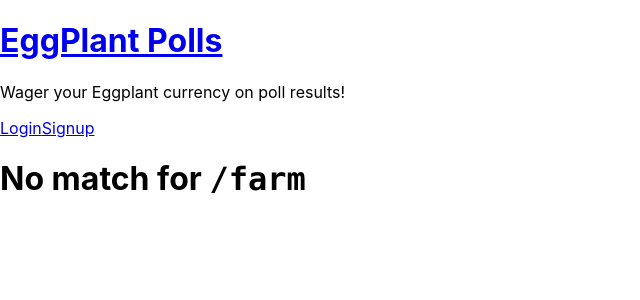
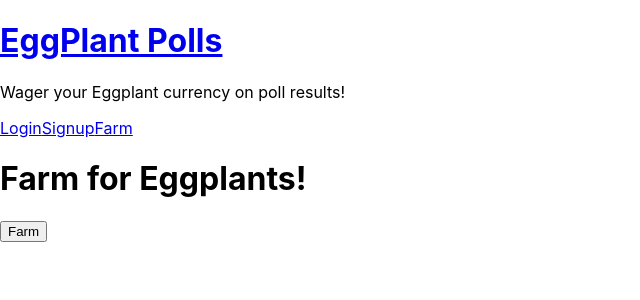
Before and after one commit to dhclarke99/eggplant_polls, a React (Create React App) app in the folder client/: page /farm in a window 1280 px wide. Shown: the top 300 px of the page, without its empty margins (0-640 px from the left). Built offline with nearby package versions, Linux system fonts and the light colour scheme.

Commit message:
added page for Farm

```diff
--- a/client/src/components/header/index.js
+++ b/client/src/components/header/index.js
@@ -35,6 +35,9 @@ const Header = () => {
               <Link className="btn btn-lg btn-light m-2" to="/signup">
                 Signup
               </Link>
+              <Link className="btn btn-lg btn-light m-2" to="/farm">
+                Farm
+              </Link>
             </>
           )}
         </div>
--- a/client/src/pages/Farm.js
+++ b/client/src/pages/Farm.js
@@ -1,17 +1,18 @@
 import React from 'react';
-import { useLocation } from 'react-router-dom';
 
-function NotFound() {
-  let location = useLocation();
+
+function Farm() {
+
   return (
     <div className="card bg-white card-rounded w-50">
       <div className="card-header bg-dark text-center">
         <h1>
-          No match for <code>{location.pathname}</code>
+          Farm for Eggplants!
         </h1>
+        <button>Farm</button>
       </div>
     </div>
   );
 }
 
-export default NotFound;
+export default Farm;
```
